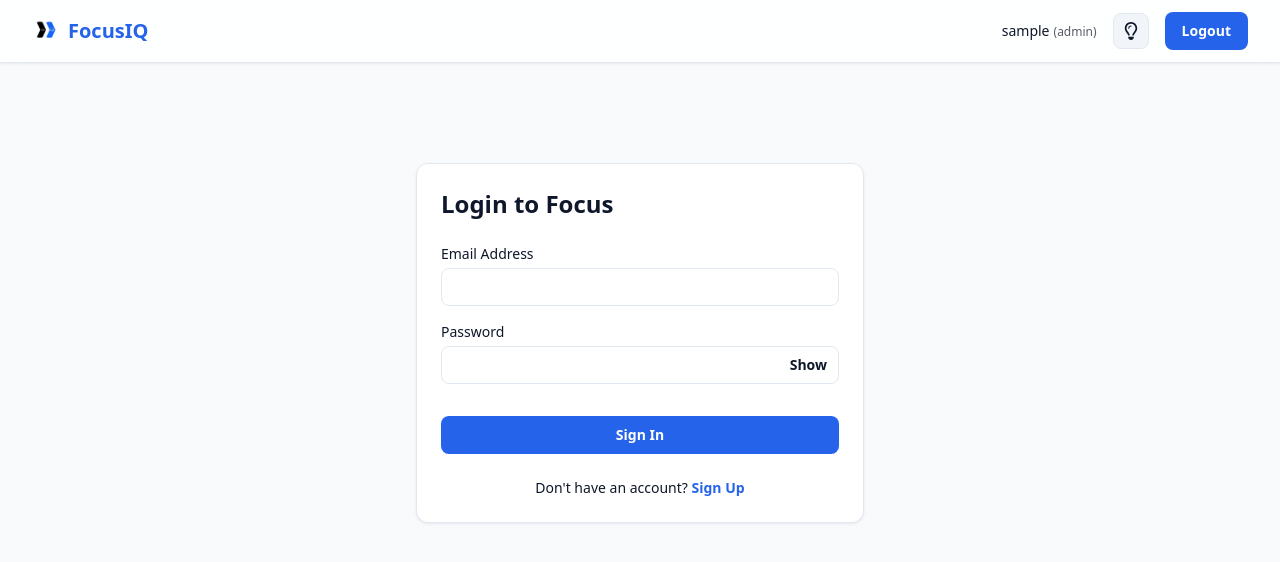
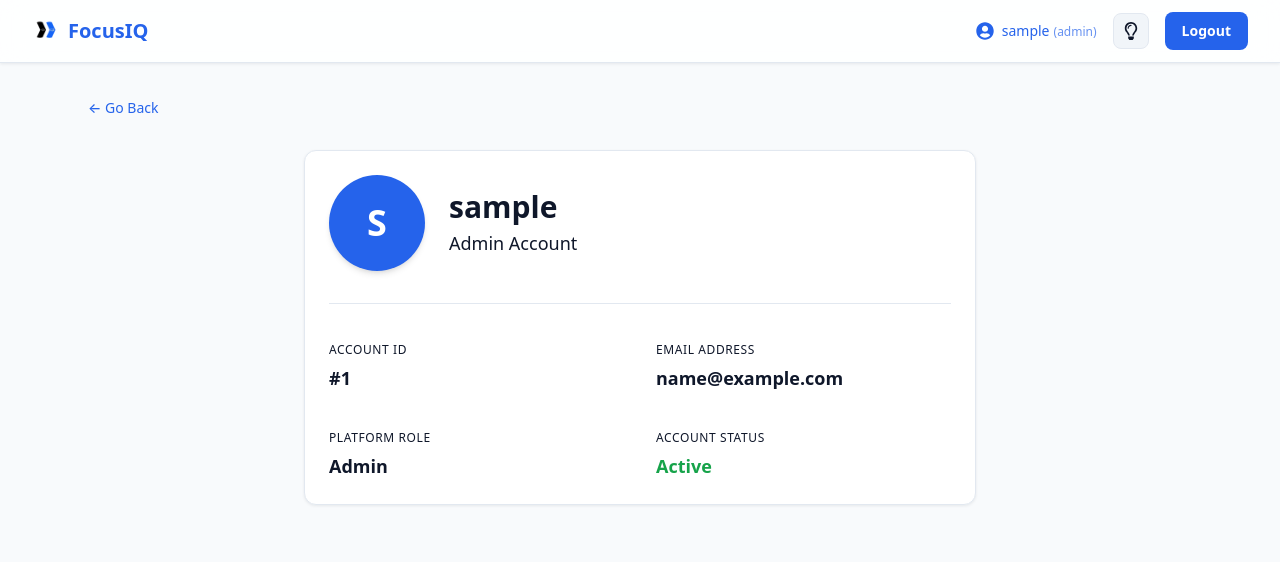
Before and after one commit to Karthikeyan-A-S/focus_platform_ui, a React (Vite) app: page /profile in a window 1280 px wide. Before the commit this address led to /login. Shown: the top 562 px of the page. Built offline with nearby package versions, Linux system fonts and the light colour scheme; no server answers; sample sign-in values are in the browser's storage.

Commit message:
profile add

```diff
--- a/src/App.jsx
+++ b/src/App.jsx
@@ -16,7 +16,8 @@ import StudentDashboard from './pages/student/StudentDashboard';
 import StudentAnalytics from './pages/student/StudentAnalytics';
 import CoursePlayer from './pages/student/CoursePlayer';
 import CourseLeaderboard from './pages/student/CourseLeaderboard';
-
+import Profile from './pages/Profile'; // Adjust the import path as needed
+import UserProfile from './pages/UserProfile'; // Import it at the top
 const ProtectedRoute = ({ children, allowedRole }) => {
     const { user, loading } = useContext(AuthContext);
 
@@ -107,6 +108,8 @@ export default function App() {
                             />
 
                             <Route path="*" element={<Navigate to="/login" />} />
+                            <Route path="/profile" element={<Profile />} />
+                            <Route path="/profile/:id" element={<UserProfile />} />
                         </Routes>
                     </MainLayout>
                 </BrowserRouter>
--- a/src/components/layout/Navbar.jsx
+++ b/src/components/layout/Navbar.jsx
@@ -2,7 +2,7 @@ import { useContext } from 'react';
 import { AuthContext } from '../../context/AuthContext';
 import { useTheme } from '../../context/ThemeContext';
 import { useNavigate, Link, useLocation } from 'react-router-dom';
-import { FaRegLightbulb } from "react-icons/fa6";
+import { FaRegLightbulb, FaUserCircle } from "react-icons/fa"; // Added FaUserCircle
 
 export default function Navbar() {
     const { user, logout } = useContext(AuthContext);
@@ -34,7 +34,7 @@ export default function Navbar() {
             </div>
 
             {user && (
-                <div className="nav-links">
+                <div className="nav-links flex items-center gap-4">
                     {user.role === 'STUDENT' && (
                         <>
                             <Link
@@ -60,10 +60,18 @@ export default function Navbar() {
                         </Link>
                     )}
 
-                    <span className="hidden text-sm font-medium text-[var(--text-muted)] sm:inline">
-                        {user.name}
-                        <span className="ml-1 text-xs opacity-70">({user.role})</span>
-                    </span>
+                    {/* NEW: Clickable Profile Link */}
+                    <Link
+                        to="/profile"
+                        className={`nav-link flex items-center gap-2 ${isActive('/profile') ? 'active' : ''}`}
+                        title="View Profile"
+                    >
+                        <FaUserCircle className="text-lg" />
+                        <span className="hidden text-sm font-medium sm:inline">
+                            {user.name}
+                            <span className="ml-1 text-xs opacity-70">({user.role})</span>
+                        </span>
+                    </Link>
 
                     <button
                         type="button"
--- a/src/components/teacher/ClassroomStudents.jsx
+++ b/src/components/teacher/ClassroomStudents.jsx
@@ -1,15 +1,15 @@
-import { useState, useEffect } from 'react';
-import api from '../../api/axiosConfig';
-import LoadingSpinner from '../common/LoadingSpinner';
-import EmptyState from '../common/EmptyState';
-
+import { useState, useEffect } from "react";
+import api from "../../api/axiosConfig";
+import LoadingSpinner from "../common/LoadingSpinner";
+import EmptyState from "../common/EmptyState";
+import { Link } from "react-router-dom";
 export default function ClassroomStudents({ classroomId }) {
   const [students, setStudents] = useState([]);
   const [loading, setLoading] = useState(true);
 
   // Autocomplete State
   const [showInviteModal, setShowInviteModal] = useState(false);
-    const [searchQuery, setSearchQuery] = useState('');
+  const [searchQuery, setSearchQuery] = useState("");
   const [suggestions, setSuggestions] = useState([]);
   const [isSearching, setIsSearching] = useState(false);
 
@@ -34,10 +34,12 @@ export default function ClassroomStudents({ classroomId }) {
   const fetchStudents = async () => {
     try {
       setLoading(true);
-            const response = await api.get(`/teacher/classrooms/${classroomId}/students`);
+      const response = await api.get(
+        `/teacher/classrooms/${classroomId}/students`,
+      );
       setStudents(response.data);
     } catch (error) {
-            console.error('Failed to load students', error);
+      console.error("Failed to load students", error);
     } finally {
       setLoading(false);
     }
@@ -49,12 +51,14 @@ export default function ClassroomStudents({ classroomId }) {
       const response = await api.get(`/teacher/students/search?query=${query}`);
 
       // Filter out students who are ALREADY in this classroom
-            const existingIds = new Set(students.map(s => s.id));
-            const filteredSuggestions = response.data.filter(s => !existingIds.has(s.id));
+      const existingIds = new Set(students.map((s) => s.id));
+      const filteredSuggestions = response.data.filter(
+        (s) => !existingIds.has(s.id),
+      );
 
       setSuggestions(filteredSuggestions);
     } catch (error) {
-            console.error('Search failed', error);
+      console.error("Search failed", error);
     } finally {
       setIsSearching(false);
     }
@@ -62,23 +66,31 @@ export default function ClassroomStudents({ classroomId }) {
 
   const handleInviteStudent = async (studentId) => {
     try {
-            await api.post(`/teacher/classrooms/${classroomId}/students/${studentId}`);
-            setSearchQuery('');
+      await api.post(
+        `/teacher/classrooms/${classroomId}/students/${studentId}`,
+      );
+      setSearchQuery("");
       setSuggestions([]);
       setShowInviteModal(false);
       fetchStudents(); // Refresh the list!
     } catch (error) {
-            console.error('Failed to add student', error);
+      console.error("Failed to add student", error);
     }
   };
 
   const handleRemoveStudent = async (studentId) => {
-        if (window.confirm('Are you sure you want to remove this student from the classroom?')) {
+    if (
+      window.confirm(
+        "Are you sure you want to remove this student from the classroom?",
+      )
+    ) {
       try {
-                await api.delete(`/teacher/classrooms/${classroomId}/students/${studentId}`);
+        await api.delete(
+          `/teacher/classrooms/${classroomId}/students/${studentId}`,
+        );
         fetchStudents();
       } catch (error) {
-                console.error('Error removing student', error);
+        console.error("Error removing student", error);
       }
     }
   };
@@ -88,10 +100,12 @@ export default function ClassroomStudents({ classroomId }) {
   return (
     <div>
       <div className="mb-4 flex items-center justify-between border-b border-[var(--border)] pb-2">
-                <h2 className="text-xl font-bold">Enrolled Students ({students.length})</h2>
+        <h2 className="text-xl font-bold">
+          Enrolled Students ({students.length})
+        </h2>
         <button
           className="btn btn-sm"
-                    style={{ background: 'var(--success)' }}
+          style={{ background: "var(--success)" }}
           onClick={() => setShowInviteModal(true)}
         >
           + Invite Student
@@ -107,10 +121,21 @@ export default function ClassroomStudents({ classroomId }) {
       ) : (
         <div className="grid grid-cols-1 gap-4 md:grid-cols-2 lg:grid-cols-3">
           {students.map((student) => (
-                        <div key={student.id} className="card flex items-center justify-between py-3">
+            <div
+              key={student.id}
+              className="card flex items-center justify-between py-3"
+            >
               <div>
-                                <p className="font-bold text-[var(--text)]">{student.name}</p>
-                                <p className="text-sm text-[var(--text-muted)]">{student.email}</p>
+                {/* MAKE THE NAME CLICKABLE */}
+                <Link
+                  to={`/profile/${student.id}`}
+                  className="font-bold text-[var(--primary)] hover:underline"
+                >
+                  {student.name}
+                </Link>
+                <p className="text-sm text-[var(--text-muted)]">
+                  {student.email}
+                </p>
               </div>
               <button
                 type="button"
@@ -158,15 +183,20 @@ export default function ClassroomStudents({ classroomId }) {
                 </p>
               ) : (
                 <ul>
-                                    {suggestions.map(user => (
+                  {suggestions.map((user) => (
                     <li
                       key={user.id}
                       className="flex cursor-pointer items-center justify-between border-b border-[var(--border)] p-3 hover:bg-[var(--primary-muted)] transition-colors"
                       onClick={() => handleInviteStudent(user.id)}
                     >
-                                            <div>
+                      {/* THIS IS THE UPDATED DIV */}
+                      <div className="flex flex-col">
                         <p className="font-bold text-sm">{user.name}</p>
+                        <p className="text-xs text-[var(--text-muted)]">
+                          ID: #{user.id}
+                        </p>
                       </div>
+
                       <span className="text-xs font-bold text-[var(--primary)]">
                         Add +
                       </span>
@@ -182,7 +212,7 @@ export default function ClassroomStudents({ classroomId }) {
                 className="btn btn-secondary w-full"
                 onClick={() => {
                   setShowInviteModal(false);
-                                    setSearchQuery('');
+                  setSearchQuery("");
                   setSuggestions([]);
                 }}
               >
--- a/src/context/AuthContext.jsx
+++ b/src/context/AuthContext.jsx
@@ -12,9 +12,15 @@ export const AuthProvider = ({ children }) => {
         const role = localStorage.getItem('user_role');
         const name = localStorage.getItem('user_name');
         const id = localStorage.getItem('user_id');
+        const email = localStorage.getItem('user_email'); // <-- Added Email
 
         if (role && name) {
-            setUser({ role, name, id: id ? Number(id) : undefined });
+            setUser({
+                role,
+                name,
+                email, // <-- Added Email
+                id: id ? Number(id) : undefined
+            });
         }
         setLoading(false);
     }, []);
@@ -25,9 +31,10 @@ export const AuthProvider = ({ children }) => {
             const response = await api.post('/auth/login', { email, password });
             const data = response.data;
 
-            // Save the user details (but NOT the token, that is safely in the HttpOnly cookie!)
+            // Save the user details (but NOT the token!)
             localStorage.setItem('user_role', data.role);
             localStorage.setItem('user_name', data.name);
+            localStorage.setItem('user_email', data.email); // <-- Added Email
             if (data.id != null) {
                 localStorage.setItem('user_id', String(data.id));
             }
@@ -35,6 +42,7 @@ export const AuthProvider = ({ children }) => {
             setUser({
                 role: data.role,
                 name: data.name,
+                email: data.email, // <-- Added Email
                 id: data.id != null ? Number(data.id) : undefined,
             });
             return data.role;
@@ -47,12 +55,13 @@ export const AuthProvider = ({ children }) => {
     // 3. ON LOGOUT: Tell backend to destroy cookie, then wipe memory
     const logout = async () => {
         try {
-            await api.post('/auth/logout'); // Destroys the HttpOnly cookie
+            await api.post('/auth/logout');
         } catch (err) {
             console.error("Logout failed on backend", err);
         } finally {
             localStorage.removeItem('user_role');
             localStorage.removeItem('user_name');
+            localStorage.removeItem('user_email'); // <-- Added Email
             localStorage.removeItem('user_id');
             setUser(null);
         }
--- /dev/null
+++ b/src/pages/Profile.jsx
@@ -0,0 +1,79 @@
+import { useContext } from 'react';
+import { useNavigate } from 'react-router-dom';
+import { AuthContext } from '../context/AuthContext';
+
+export default function Profile() {
+    const { user } = useContext(AuthContext);
+    const navigate = useNavigate();
+
+    if (!user) return null;
+
+    // Get the first letter of the user's name for the avatar
+    const initial = user.name ? user.name.charAt(0).toUpperCase() : '?';
+
+    return (
+        <div className="page-container animate-fade-in">
+            <button
+                type="button"
+                className="mb-4 text-sm font-medium text-[var(--primary)] hover:underline"
+                onClick={() => navigate(-1)}
+            >
+                ← Go Back
+            </button>
+
+            <div className="card mx-auto mt-4 max-w-2xl p-8">
+                {/* Profile Header */}
+                <div className="mb-8 flex items-center gap-6 border-b border-[var(--border)] pb-8">
+                    <div className="flex h-24 w-24 items-center justify-center rounded-full bg-[var(--primary)] text-4xl font-bold text-white shadow-md">
+                        {initial}
+                    </div>
+                    <div>
+                        <h1 className="text-3xl font-bold text-[var(--text)]">{user.name}</h1>
+                        <p className="mt-1 text-lg capitalize text-[var(--text-muted)]">
+                            {user.role.toLowerCase()} Account
+                        </p>
+                    </div>
+                </div>
+
+                {/* Profile Details */}
+                <div className="grid grid-cols-1 gap-8 md:grid-cols-2">
+                    <div>
+                        <label className="text-xs uppercase tracking-wider text-[var(--text-muted)]">
+                            Account ID
+                        </label>
+                        <p className="mt-1 text-lg font-semibold text-[var(--text)]">
+                            {user.id ? `#${user.id}` : 'Pending...'}
+                        </p>
+                    </div>
+
+                    <div>
+                        <label className="text-xs uppercase tracking-wider text-[var(--text-muted)]">
+                            Email Address
+                        </label>
+                        <p className="mt-1 text-lg font-semibold text-[var(--text)]">
+                            {user.email}
+                        </p>
+                    </div>
+
+                    <div>
+                        <label className="text-xs uppercase tracking-wider text-[var(--text-muted)]">
+                            Platform Role
+                        </label>
+                        <p className="mt-1 text-lg font-semibold capitalize text-[var(--text)]">
+                            {user.role.toLowerCase()}
+                        </p>
+                    </div>
+
+                    <div>
+                        <label className="text-xs uppercase tracking-wider text-[var(--text-muted)]">
+                            Account Status
+                        </label>
+                        <p className="mt-1 text-lg font-semibold text-[var(--success)]">
+                            Active
+                        </p>
+                    </div>
+                </div>
+            </div>
+        </div>
+    );
+}
--- /dev/null
+++ b/src/pages/UserProfile.jsx
@@ -0,0 +1,79 @@
+import { useState, useEffect } from 'react';
+import { useParams, useNavigate } from 'react-router-dom';
+import api from '../api/axiosConfig';
+
+export default function UserProfile() {
+    const { id } = useParams(); // Grabs the ID from the URL
+    const navigate = useNavigate();
+
+    const [profile, setProfile] = useState(null);
+    const [loading, setLoading] = useState(true);
+    const [error, setError] = useState(null);
+
+    useEffect(() => {
+        const fetchUserProfile = async () => {
+            try {
+                const response = await api.get(`/users/${id}`);
+                setProfile(response.data);
+            } catch (err) {
+                setError("User not found or you don't have permission to view this profile.");
+            } finally {
+                setLoading(false);
+            }
+        };
+
+        fetchUserProfile();
+    }, [id]);
+
+    if (loading) return <div className="page-container mt-10 text-center">Loading profile...</div>;
+
+    if (error) return (
+        <div className="page-container">
+            <div className="alert alert-error">{error}</div>
+            <button className="btn btn-secondary mt-4" onClick={() => navigate(-1)}>← Go Back</button>
+        </div>
+    );
+
+    const initial = profile.name ? profile.name.charAt(0).toUpperCase() : '?';
+
+    return (
+        <div className="page-container animate-fade-in">
+            <button
+                type="button"
+                className="mb-4 text-sm font-medium text-[var(--primary)] hover:underline"
+                onClick={() => navigate(-1)}
+            >
+                ← Go Back
+            </button>
+
+            <div className="card mx-auto mt-4 max-w-2xl p-8">
+                <div className="mb-8 flex items-center gap-6 border-b border-[var(--border)] pb-8">
+                    <div className="flex h-24 w-24 items-center justify-center rounded-full bg-[var(--primary)] text-4xl font-bold text-white shadow-md">
+                        {initial}
+                    </div>
+                    <div>
+                        <h1 className="text-3xl font-bold text-[var(--text)]">{profile.name}</h1>
+                        <p className="mt-1 text-lg capitalize text-[var(--text-muted)]">
+                            {profile.role.toLowerCase()} Account
+                        </p>
+                    </div>
+                </div>
+
+                <div className="grid grid-cols-1 gap-8 md:grid-cols-2">
+                    <div>
+                        <label className="text-xs uppercase tracking-wider text-[var(--text-muted)]">Account ID</label>
+                        <p className="mt-1 text-lg font-semibold text-[var(--text)]">#{profile.id}</p>
+                    </div>
+                    <div>
+                        <label className="text-xs uppercase tracking-wider text-[var(--text-muted)]">Email Address</label>
+                        <p className="mt-1 text-lg font-semibold text-[var(--text)]">{profile.email}</p>
+                    </div>
+                    <div>
+                        <label className="text-xs uppercase tracking-wider text-[var(--text-muted)]">Platform Role</label>
+                        <p className="mt-1 text-lg font-semibold capitalize text-[var(--text)]">{profile.role.toLowerCase()}</p>
+                    </div>
+                </div>
+            </div>
+        </div>
+    );
+}
--- a/src/pages/auth/Register.jsx
+++ b/src/pages/auth/Register.jsx
@@ -106,7 +106,6 @@ export default function Register() {
                             <button
                                 type="button"
                                 className="absolute right-3 top-1/2 -translate-y-1/2 text-sm font-semibold text-[var(--text-muted)] hover:text-[var(--primary)]"
-                                style={{ paddingRight: '4rem' }} /* <-- Forces the padding to override .input-field */
                                 onClick={() => setShowPassword(!showPassword)}
                             >
                                 {showPassword ? 'Hide' : 'Show'}
@@ -120,6 +119,7 @@ export default function Register() {
                             <input
                                 type={showConfirmPassword ? "text" : "password"}
                                 className="input-field w-full pr-16"
+                                style={{ paddingRight: '4rem' }} /* <-- Forces the padding to override .input-field */
                                 value={confirmPassword}
                                 onChange={(e) => setConfirmPassword(e.target.value)}
                                 required
```
Lines whose indentation alone changed are shown as unchanged.
